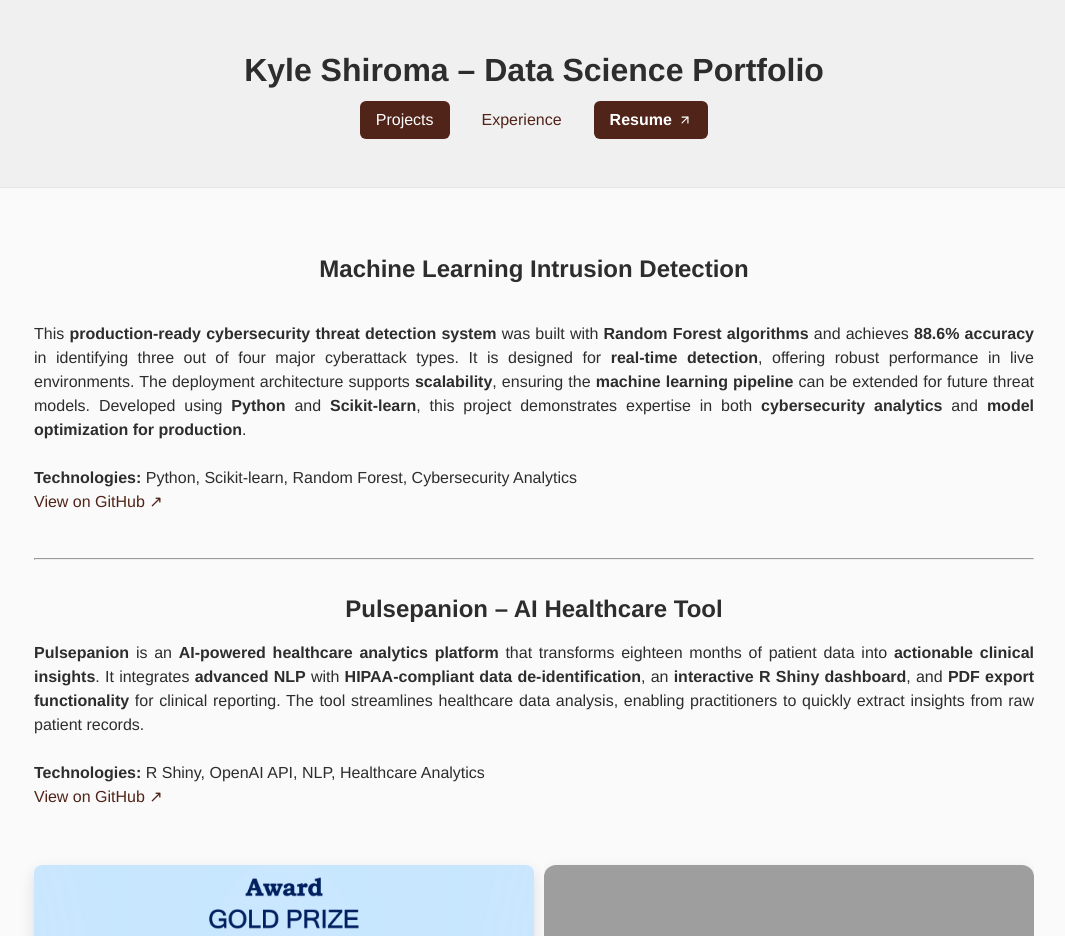
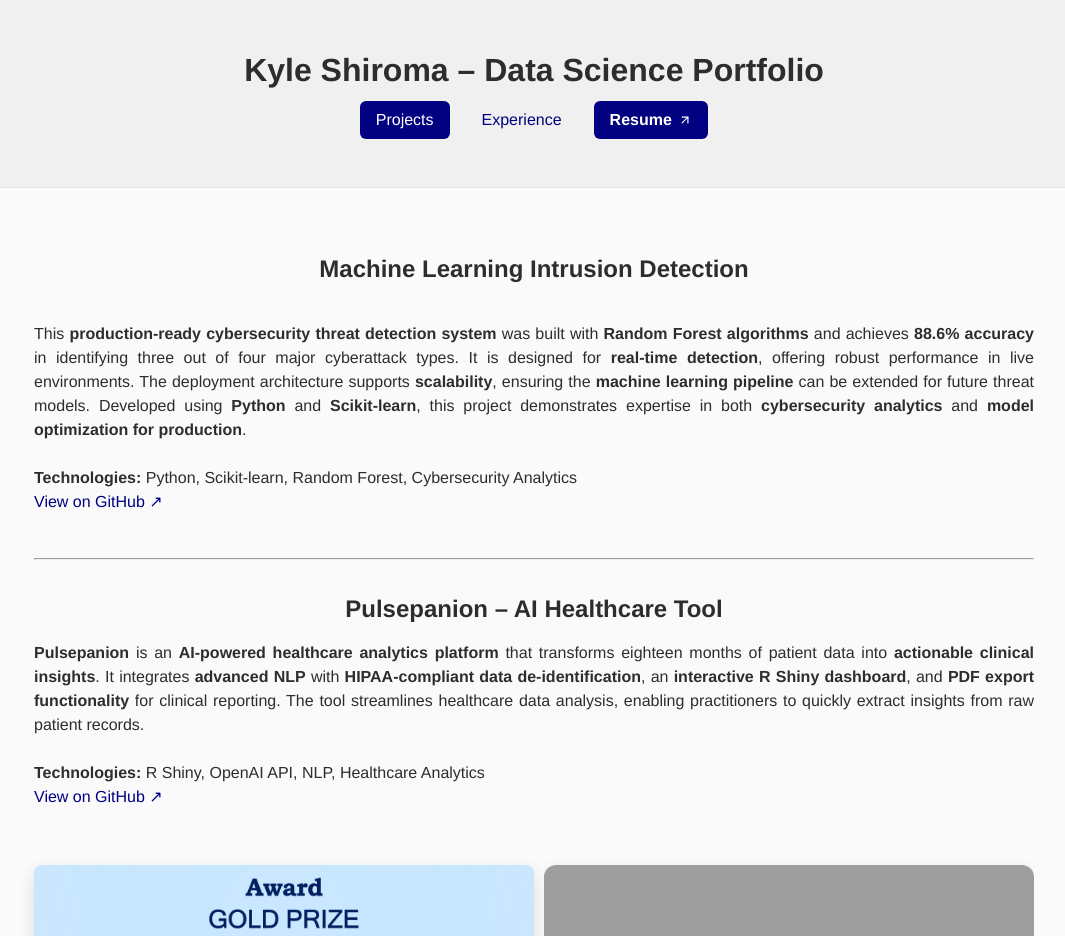
Before and after one commit to k-shiroma-code/k-shiroma-code.github.io, a Jekyll site: the page built from projects.md, in a window 1280 px wide and 1400 px high. Shown: the top 936 px of the window, without its empty margins (106-1171 px from the left). Built offline with Jekyll 4.4.1, drawn with Linux system fonts in a browser that asks for light colours; grey boxes are pictures that could not be loaded.

Commit message:
Update style.css

```diff
--- a/assets/css/style.css
+++ b/assets/css/style.css
@@ -3,8 +3,8 @@
 -----------------------------*/
 :root {
   --primary-text: #2D2D2D;       /* Dark grey for text */
-  --accent: #502419;             /* Dark reddish-brown accent */
-  --accent-hover: #3D1B17;       /* Slightly darker for hover */
+  --accent: #000080;             /* Navy accent */
+  --accent-hover: #000066;       /* Slightly darker navy for hover */
   --bg: #FAFAFA;                 /* Soft off-white background */
   --bg-alt: #F0F0F0;             /* Slightly darker for header/footer */
   --border-color: #E5E5E5;       /* Subtle border */
```
